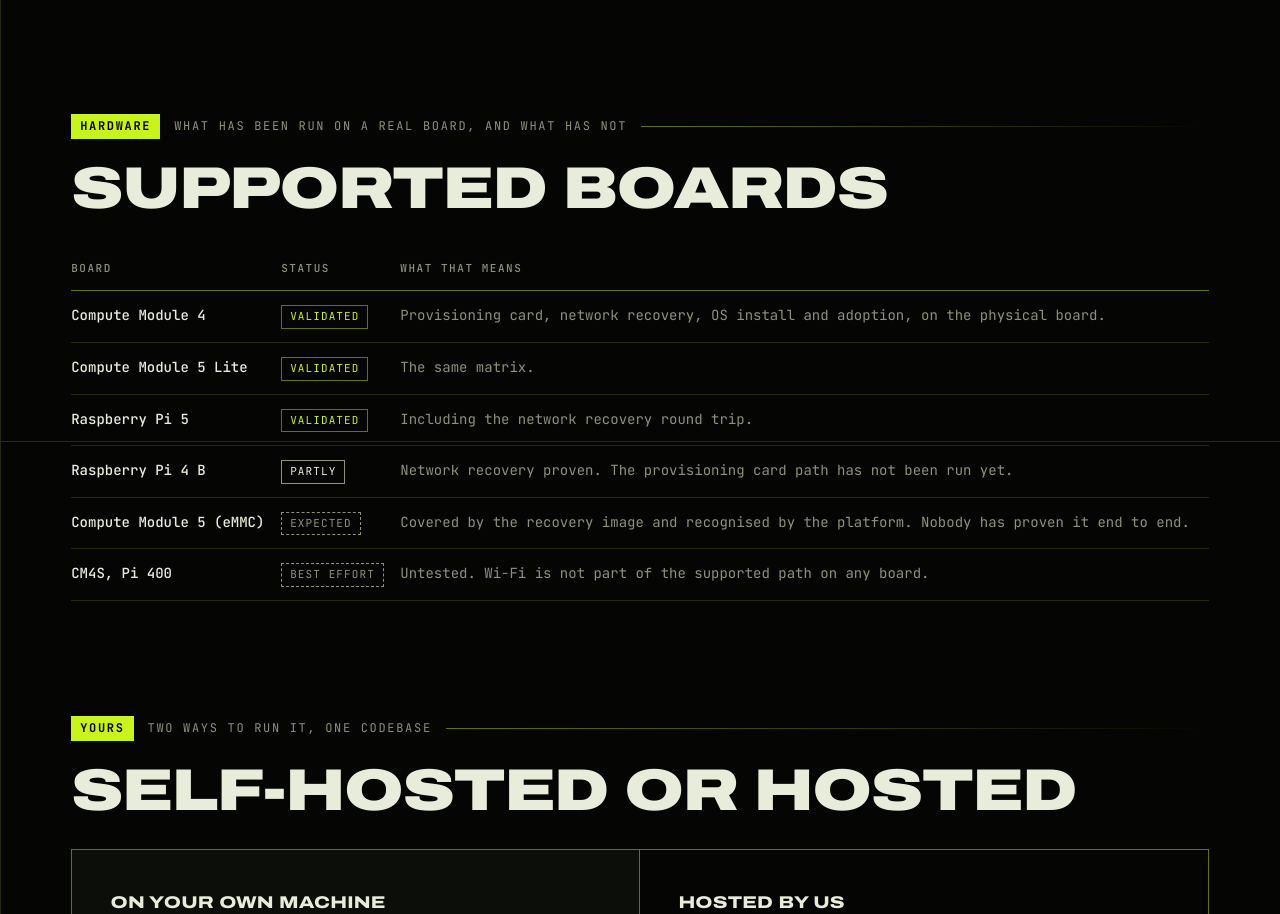
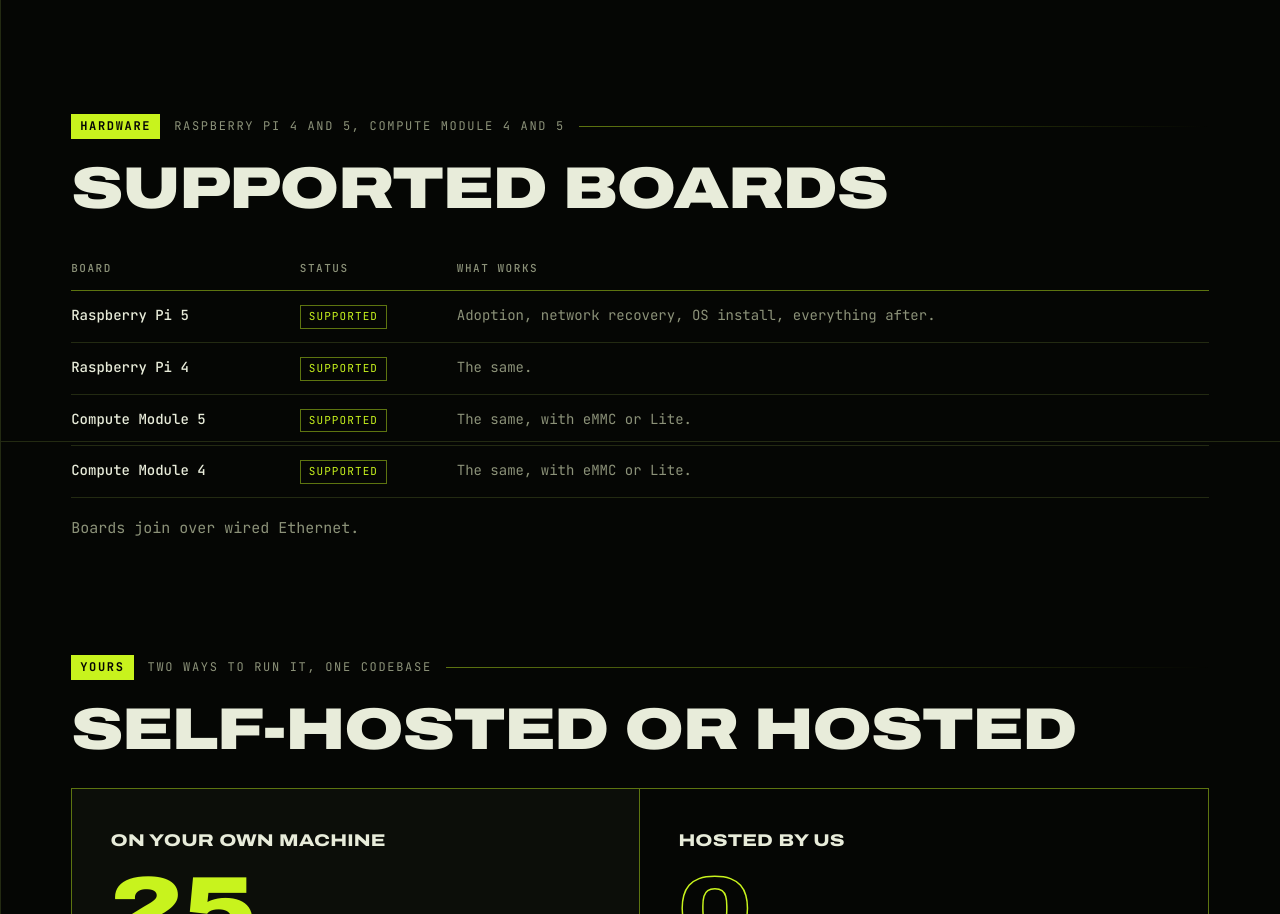
Before and after one commit to uptime-lab/orchestrator.sh, a plain HTML site: page index.html in a window 1280 px wide. Shown: the part 4359-5273 px from the top of the page. Drawn offline with Linux system fonts and the light colour scheme.

Commit message:
Supported boards: Raspberry Pi 4 and 5, Compute Module 4 and 5

```diff
--- a/index.html
+++ b/index.html
@@ -306,21 +306,20 @@ footer a { color: var(--mute); }
 
 <section id="boards">
   <div class="wrap">
-    <div class="stamp"><b>Hardware</b> What has been run on a real board, and what has not</div>
+    <div class="stamp"><b>Hardware</b> Raspberry Pi 4 and 5, Compute Module 4 and 5</div>
     <h2>Supported boards</h2>
     <div class="scroll">
       <table>
-        <thead><tr><th>Board</th><th>Status</th><th>What that means</th></tr></thead>
+        <thead><tr><th>Board</th><th>Status</th><th>What works</th></tr></thead>
         <tbody>
-          <tr><td>Compute Module 4</td><td><span class="tag">Validated</span></td><td>Provisioning card, network recovery, OS install and adoption, on the physical board.</td></tr>
-          <tr><td>Compute Module 5 Lite</td><td><span class="tag">Validated</span></td><td>The same matrix.</td></tr>
-          <tr><td>Raspberry Pi 5</td><td><span class="tag">Validated</span></td><td>Including the network recovery round trip.</td></tr>
-          <tr><td>Raspberry Pi 4 B</td><td><span class="tag part">Partly</span></td><td>Network recovery proven. The provisioning card path has not been run yet.</td></tr>
-          <tr><td>Compute Module 5 (eMMC)</td><td><span class="tag exp">Expected</span></td><td>Covered by the recovery image and recognised by the platform. Nobody has proven it end to end.</td></tr>
-          <tr><td>CM4S, Pi 400</td><td><span class="tag exp">Best effort</span></td><td>Untested. Wi-Fi is not part of the supported path on any board.</td></tr>
+          <tr><td>Raspberry Pi 5</td><td><span class="tag">Supported</span></td><td>Adoption, network recovery, OS install, everything after.</td></tr>
+          <tr><td>Raspberry Pi 4</td><td><span class="tag">Supported</span></td><td>The same.</td></tr>
+          <tr><td>Compute Module 5</td><td><span class="tag">Supported</span></td><td>The same, with eMMC or Lite.</td></tr>
+          <tr><td>Compute Module 4</td><td><span class="tag">Supported</span></td><td>The same, with eMMC or Lite.</td></tr>
         </tbody>
       </table>
     </div>
+    <p class="mute" style="margin-top:18px">Boards join over wired Ethernet.</p>
   </div>
 </section>
 
```
